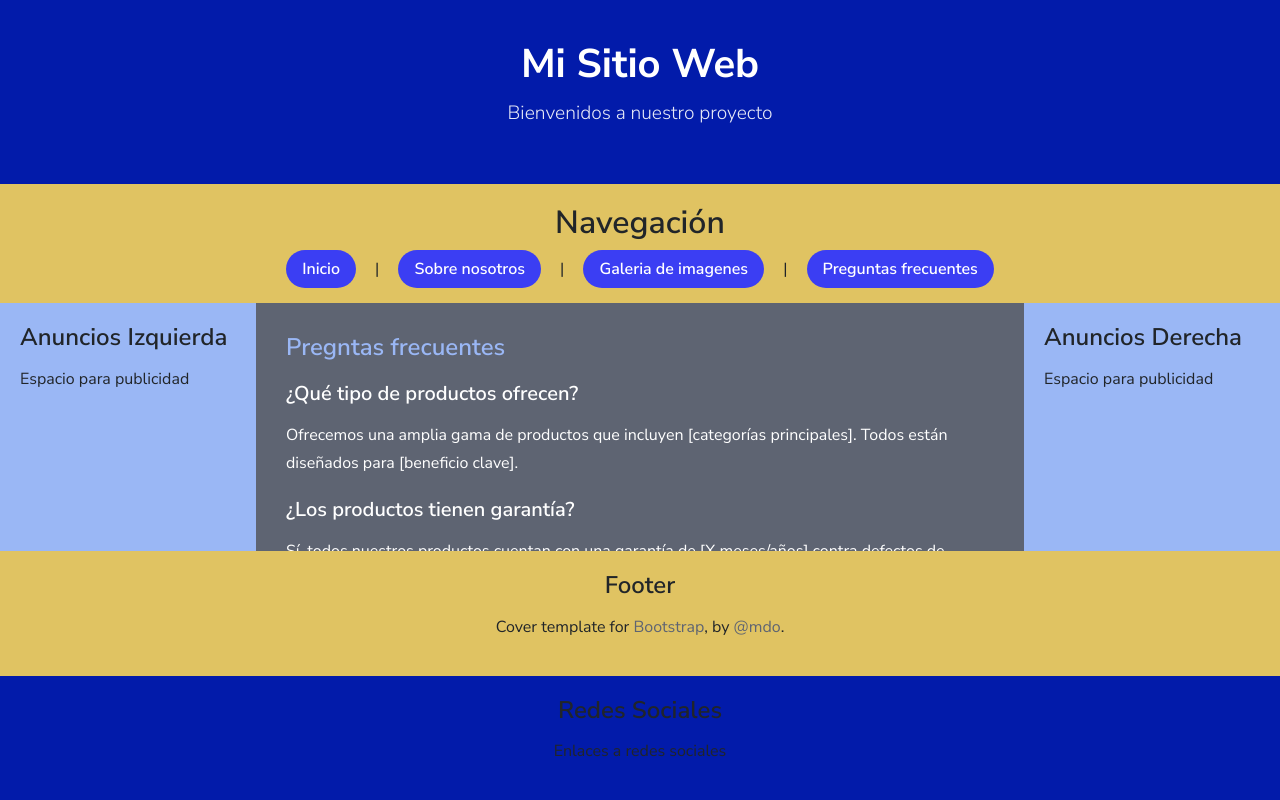
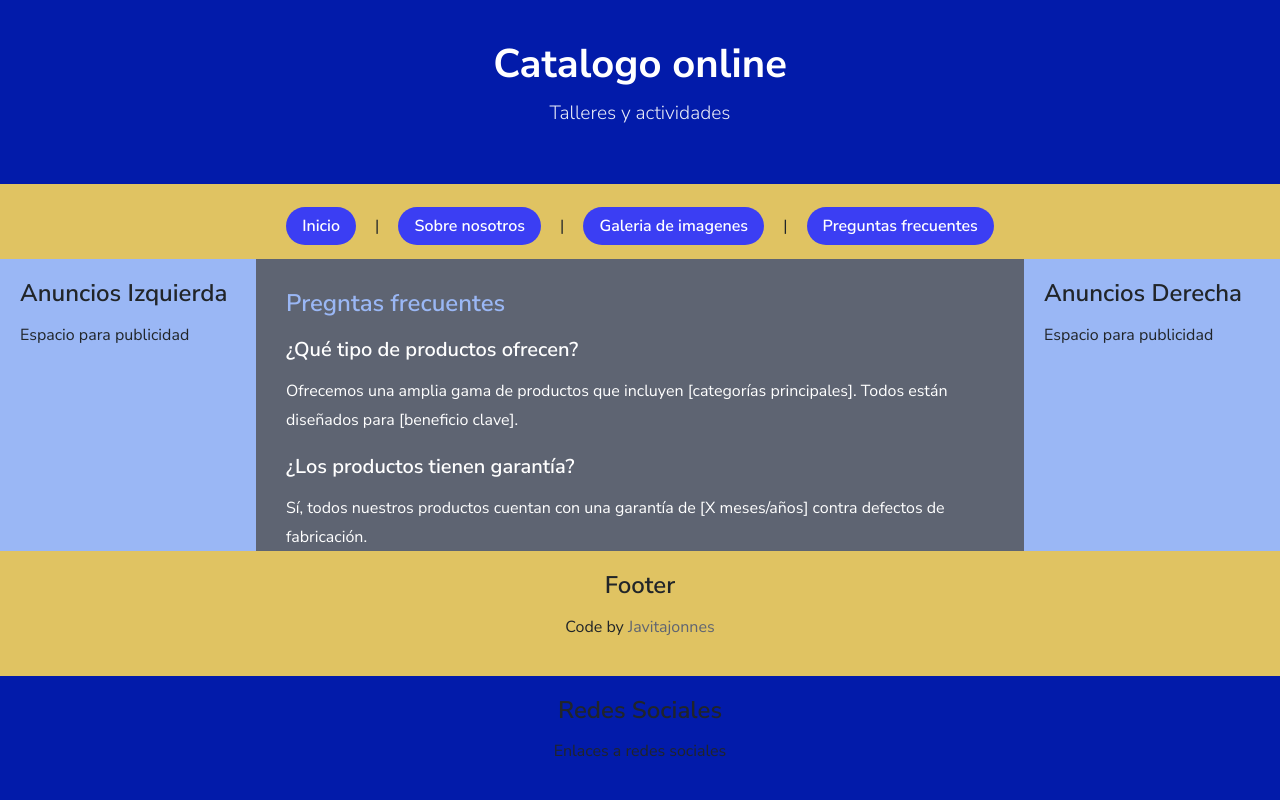
Before and after one commit to Javitajonnes/tareaBackend1, a Django app: page /faqs/ in a window 1280 px wide. Run offline with Django 5.2, Linux system fonts and the light colour scheme.

Commit message:
avance en  css base.html

```diff
--- a/core/templates/core/base.html
+++ b/core/templates/core/base.html
@@ -185,13 +185,12 @@
     <div class="layout-grid">
         <!-- Banner global -->
         <div id="banner">
-            <h1>Mi Sitio Web</h1>
-            <p>Bienvenidos a nuestro proyecto</p>
+            <h1>Catalogo online</h1>
+            <p>Talleres y actividades</p>
         </div>
 
         <!-- Navbar global -->
         <div id="navbar">
-            <h2>Navegación</h2>
             <nav>
                 <a href="/">Inicio</a> |
                 <a href="/about/">Sobre nosotros</a> |
@@ -220,7 +219,7 @@
         <!-- Footer global -->
         <div id="footer">
             <h3>Footer</h3>
-            <p>Cover template for <a href="https://getbootstrap.com/">Bootstrap</a>, by <a href="https://twitter.com/mdo">@mdo</a>.</p>
+            <p>Code by <a href="https://github.com/Javitajonnes">Javitajonnes</a></p>
         </div>
 
         <!-- Redes sociales global -->
```
